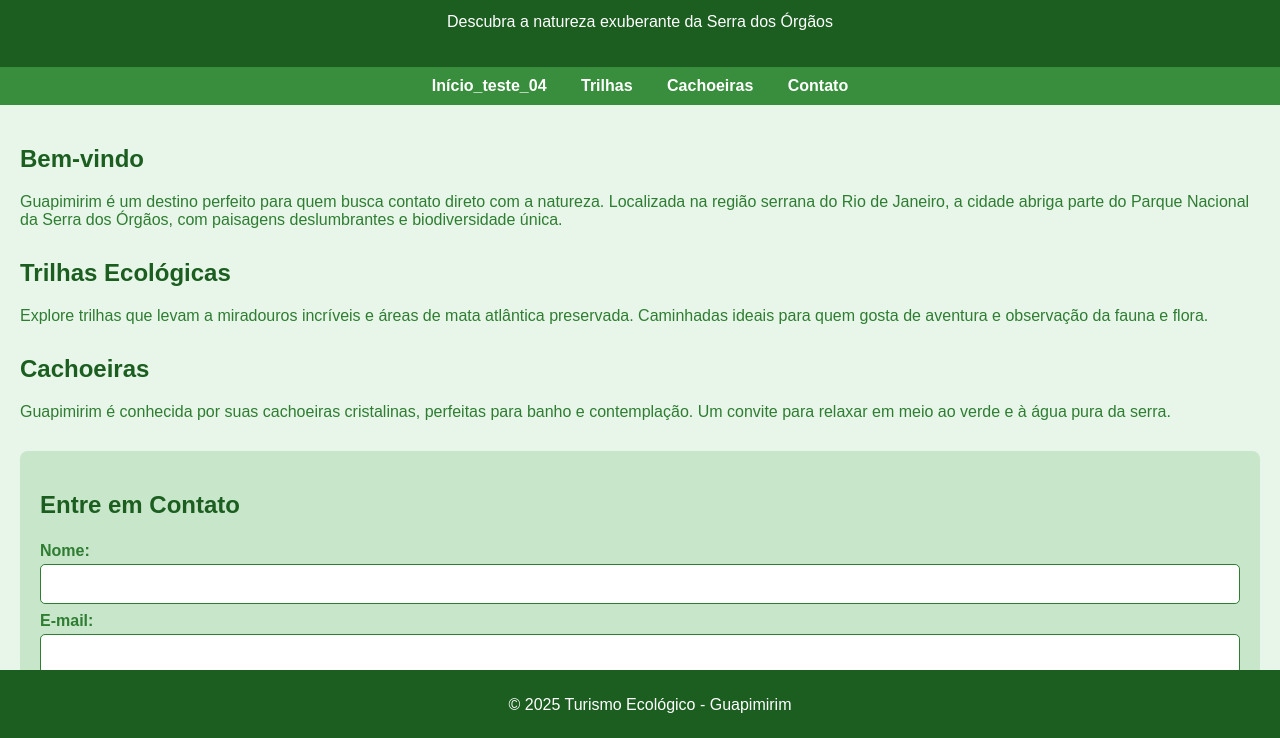
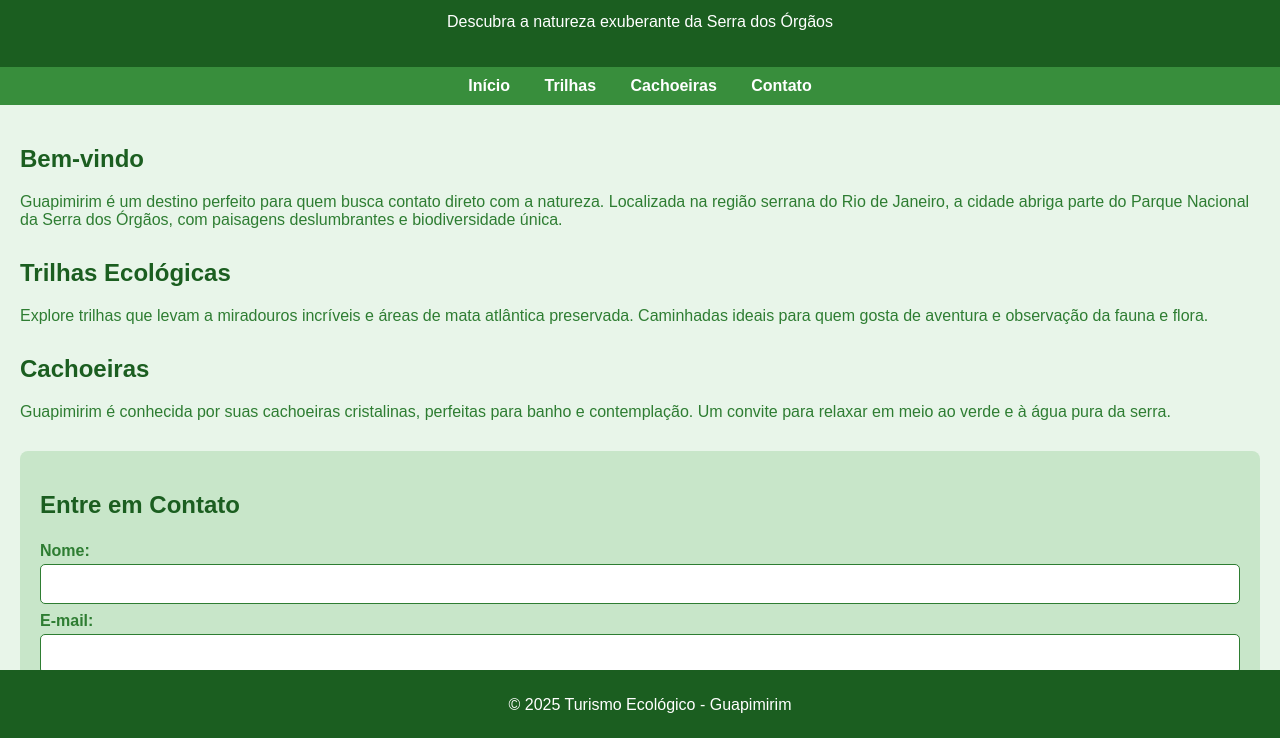
Before and after one commit to ThallesAlexandrevieira/Turismo-Ecol-gico-em-Guapi, a website: page index.html in a window 1280 px wide. Shown: the part 60-798 px from the top of the page. Drawn offline with Linux system fonts and the light colour scheme.

Commit message:
teste 05

```diff
--- a/index.html
+++ b/index.html
@@ -15,7 +15,7 @@
 
     <!-- Navegação -->
     <nav>
-        <a href="#">Início_teste_04</a>
+        <a href="#">Início</a>
         <a href="#">Trilhas</a>
         <a href="#">Cachoeiras</a>
         <a href="#contato">Contato</a>
```
